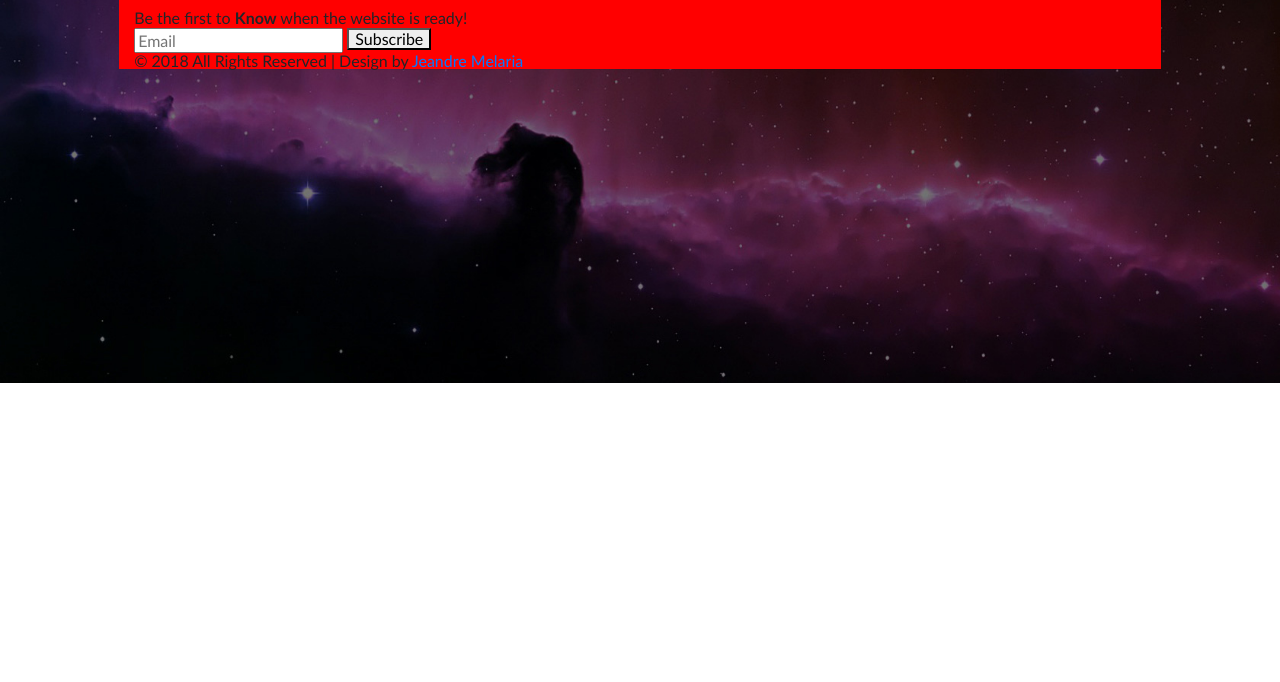
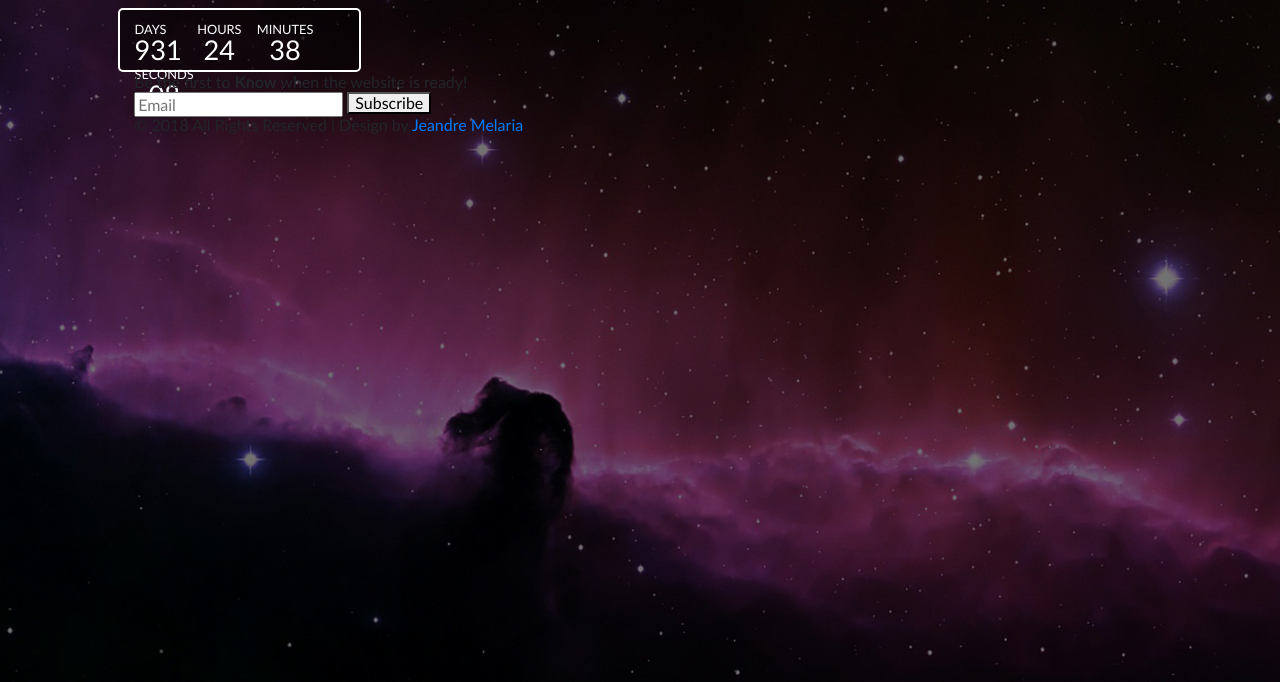
Before and after one commit to jeandremelaria/landing-page--coming-soon, a website: page src/index.html in a window 1280 px wide. Shown: the part 118-800 px from the top of the page. Drawn offline with nearby package versions, Linux system fonts and the light colour scheme; files that its build step writes are made by us from their sources; files whose address does not match are found by name.

Commit message:
Add: countdownTimer markup and style

```diff
--- a/src/css/helpers/_variables.scss
+++ b/src/css/helpers/_variables.scss
@@ -2,11 +2,22 @@
 
 /* Background */
 $bgImg:"../img/Bg.jpg";
-$bgHeight:20rem;
+$bgHeight:100vh;
+
+/* Colors */
+$white:#fff;
+$black: #000;
 
 /* Font */
 $fontFamily:'Raleway', Calibri, Arial, sans-serif;
 $fontSize:2rem;
+$fontWeight:500;
 
 /* Margin */
 $margin:2rem;
+
+/* Padding */
+$padding:0.5rem;
+
+/* Height */
+$height:4rem;
--- a/src/css/pages/_home.scss
+++ b/src/css/pages/_home.scss
@@ -11,11 +11,35 @@ body {
 }
 header {
   display: block;
-  color:#fff;
+  color:$white;
   font-size:$fontSize;
   margin:($margin + 2rem) 0 ($margin - 0.5rem) 0;
   text-align: center;
 }
-.col-12 {
-  width:400%;
+.countdownTimer {
+  border: $white 2px solid;
+  padding: $padding;
+  height: $height;
+  border-radius:5px;
+  width: 15.2rem;
+  margin-left:-1rem;
+  background-color:rgba(0, 0, 0, 0.5);
+
+  &Days, &Hours, &Minutes, &Seconds {
+    display: inline-block;
+    padding: 0.3rem 0.3rem 0 0.4rem;
+    color:$white;
+
+    &--title {
+      text-transform: uppercase;
+      font-size:($fontSize - 1.2rem);
+      font-weight: $fontWeight;
+    }
+    &--value {
+      font-size:($fontSize - 0.3rem);
+      text-align: center;
+    }
+  }
+
+
 }
--- a/src/index.html
+++ b/src/index.html
@@ -39,7 +39,7 @@ Last modified:
           <!-- Row -->
          <div class="row">
             <div class="col-12">
-                <div class="col-10 offset-1" style="background-color: red">
+                <div class="col-10 offset-1" >
                        <!-- Header -->
               <header><h1>We Are Coming Soon</h1></header>
               <!-- /Header -->
@@ -47,7 +47,24 @@ Last modified:
                  <!-- Main -->
                  <main>
                     <!-- Count Down Timer -->
-                    <div class="countdownTimer"></div>
+                    <div class="countdownTimer">
+                        <div class="countdownTimerDays">
+                            <div class="countdownTimerDays--title">Days</div>
+                            <div class="countdownTimerDays--value">931</div>
+                        </div>
+                        <div class="countdownTimerHours">
+                            <div class="countdownTimerHours--title">Hours</div>
+                            <div class="countdownTimerHours--value">24</div>
+                        </div>
+                        <div class="countdownTimerMinutes">
+                            <div class="countdownTimerMinutes--title">Minutes</div>
+                            <div class="countdownTimerMinutes--value">38</div>
+                        </div>
+                        <div class="countdownTimerSeconds">
+                            <div class="countdownTimerSeconds--title">Seconds</div>
+                            <div class="countdownTimerSeconds--value">08</div>
+                        </div>
+                    </div>
                     <!-- /Count Down Timer -->
 
                     <!-- Newsletter -->
```
Also changed, not shown: build/css/main.css, build/index.html, src/css/main.css, 1 other file.
